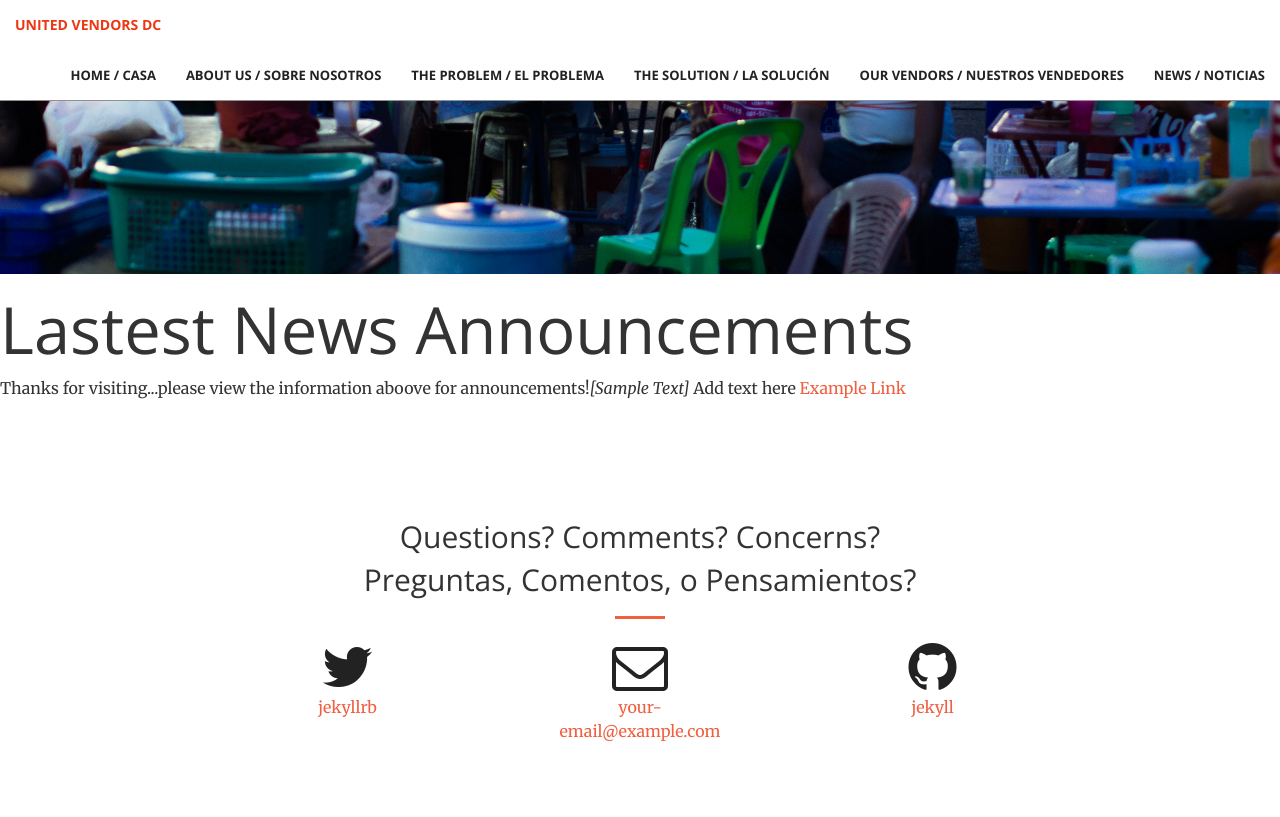
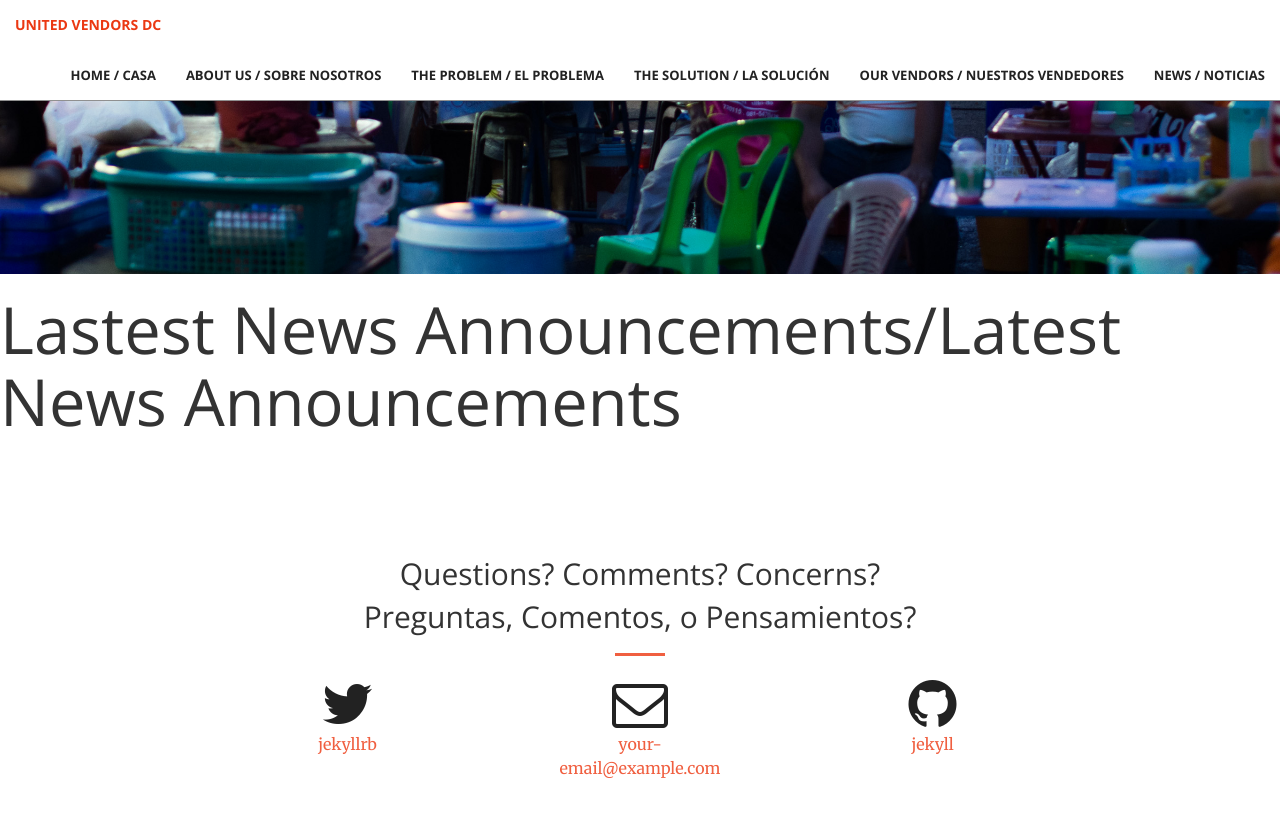
Before and after one commit to UnitedVendorsDC/unitedvendorsdc.github.io, a Jekyll site: the page built from news.html, in a window 1280 px wide and 900 px high, scrolled down 626 px. Shown: the top 817 px of the window. Built offline with Jekyll 4.4.1, drawn with Linux system fonts in a browser that asks for light colours.

Commit message:
Update news.html

```diff
--- a/news.html
+++ b/news.html
@@ -5,7 +5,7 @@ title: Latest News
 
 <div class="blurb">
 
-	<h1>Lastest News Announcements</h1>
-	<p>Thanks for visiting...please view the information aboove for announcements!<em>[Sample Text]</em> Add text here <a href="/about">Example Link</a></p>
+	<h1>Lastest News Announcements/Latest News Announcements</h1>
+	<p></em> <a href="/about"></a></p>
 
 </div><!-- /.blurb -->
```
